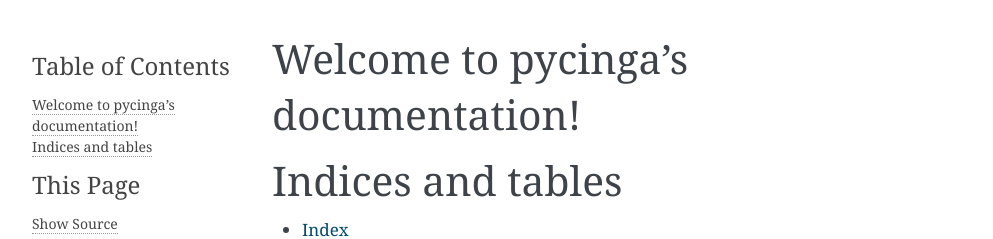
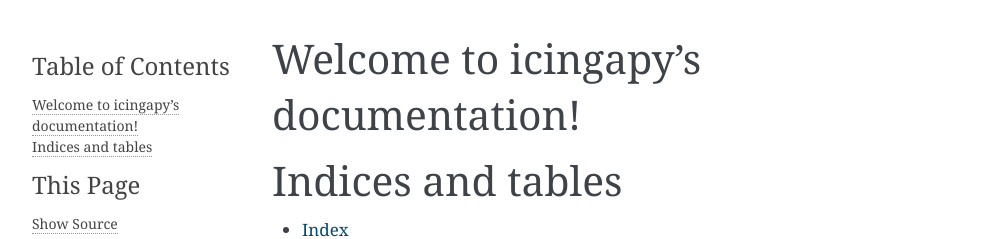
Before and after one commit to GenPage/icingapy, a Sphinx documentation site: the page built from docs/index.rst, in a window 1280 px wide. Shown: the top 239 px of the page, without its empty margins (148-1141 px from the left). Built offline with Sphinx 7.4.7, drawn with Linux system fonts in a browser that asks for light colours.

Commit message:
Final icingapy refactor

```diff
--- a/docs/conf.py
+++ b/docs/conf.py
@@ -103,7 +103,7 @@
 # -- Options for HTMLHelp output ---------------------------------------------
 
 # Output file base name for HTML help builder.
-htmlhelp_basename = 'pycingadoc'
+htmlhelp_basename = 'icingapydoc'
 
 
 # -- Options for LaTeX output ------------------------------------------------
--- a/docs/index.rst
+++ b/docs/index.rst
@@ -1,9 +1,9 @@
-.. pycinga documentation master file, created by
+.. icingapy documentation master file, created by
    sphinx-quickstart on Fri Sep 28 14:15:41 2018.
    You can adapt this file completely to your liking, but it should at least
    contain the root `toctree` directive.
 
-Welcome to pycinga's documentation!
+Welcome to icingapy's documentation!
 ===================================
 
 .. toctree::
```
Also changed, not shown: 1 other file.
